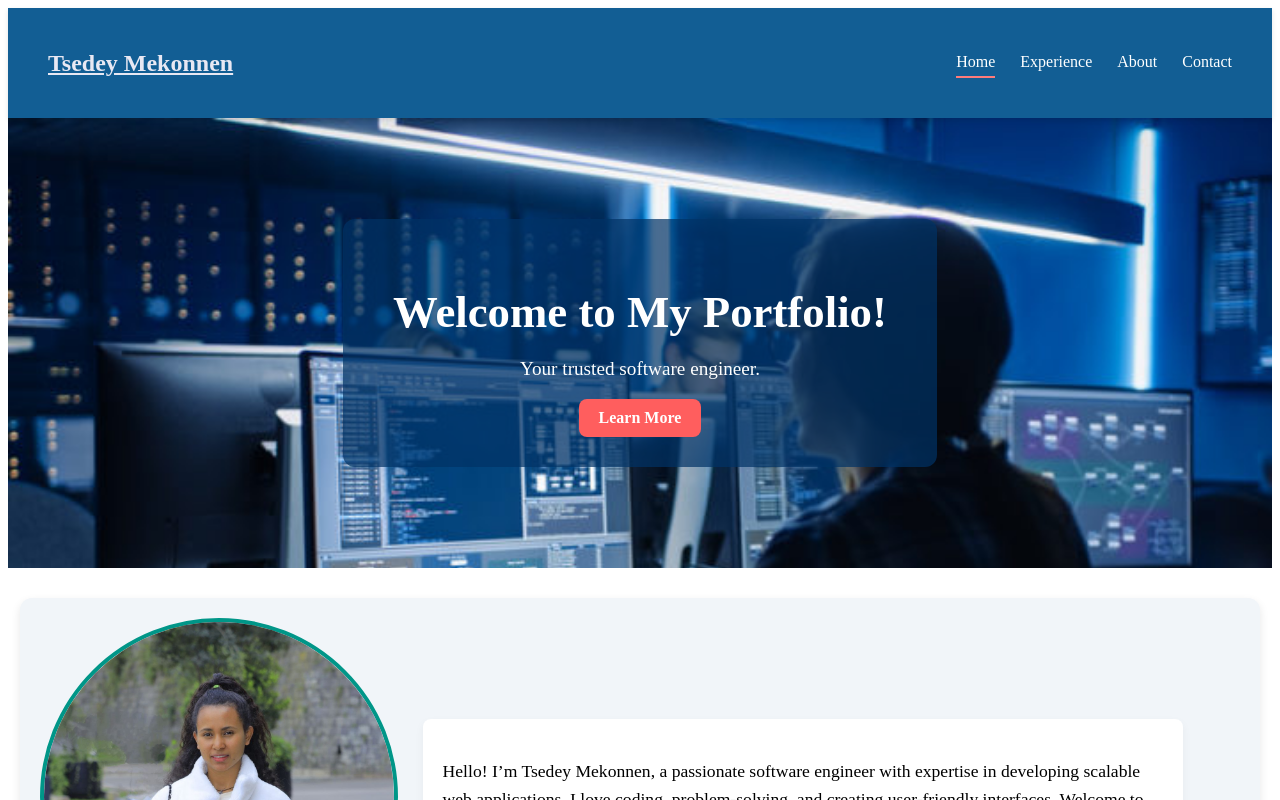
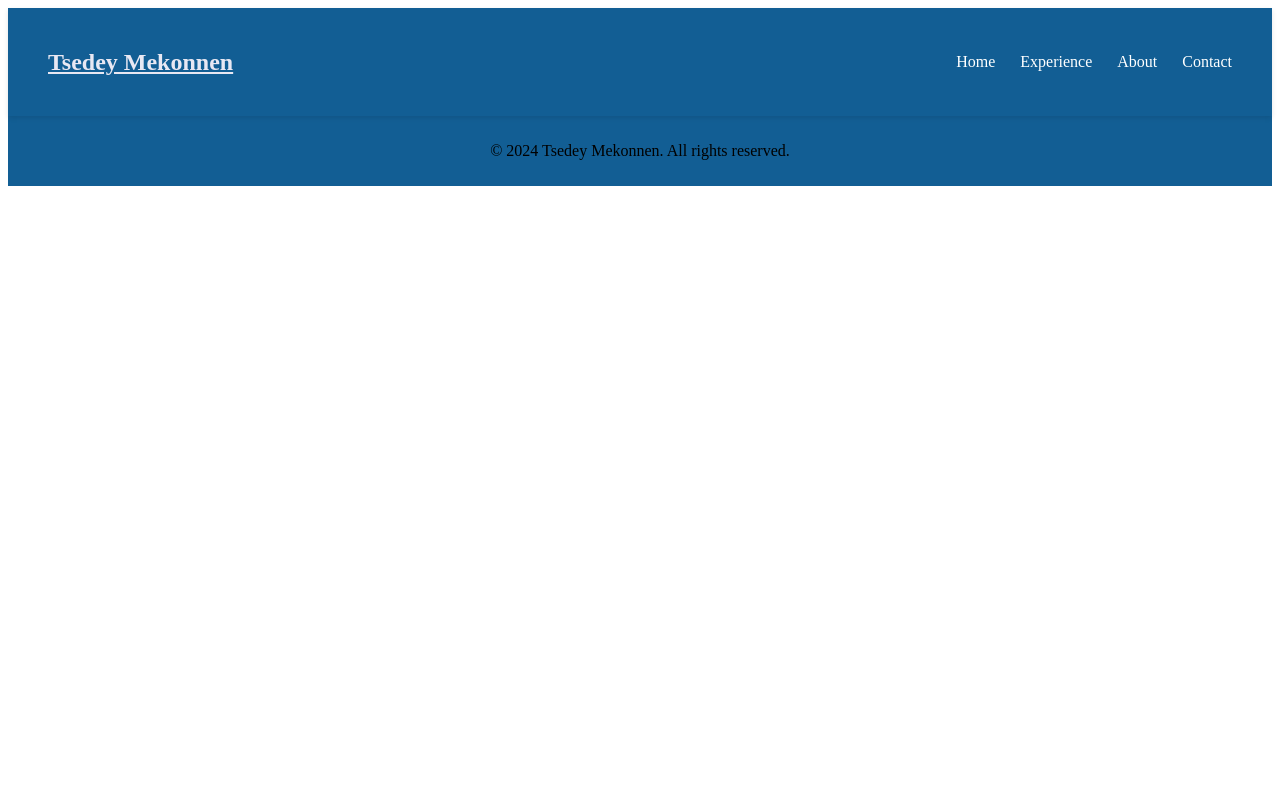
Before and after one commit to Tsedeymekonnen/tsedey, a Vue app: page / in a window 1280 px wide. Shown: the top 800 px of the page. Built offline with nearby package versions, Linux system fonts and the light colour scheme.

Commit message:
Initial commit

```diff
--- a/src/components/AppHeader.vue
+++ b/src/components/AppHeader.vue
@@ -8,7 +8,7 @@
       <span v-else>✖</span> <!-- Close icon when open -->
     </div>
     <nav class="nav-links" :class="{ 'mobile-view': isMenuOpen }">
-      <router-link to="/" exact-active-class="active-link">Home</router-link>
+      <router-link to="/tsedey" exact-active-class="active-link">Home</router-link>
       <router-link to="/experience" exact-active-class="active-link">Experience</router-link>
       <router-link to="/about" exact-active-class="active-link">About</router-link>
       <router-link to="/contact" exact-active-class="active-link">Contact</router-link>
--- a/src/router/index.js
+++ b/src/router/index.js
@@ -5,7 +5,7 @@ import AboutPage from '../views/AboutPage.vue';
 import ContactPage from '../views/ContactPage.vue';
 
 const routes = [
-  { path: '/', component: HomePage },
+  { path: '/tsedey', component: HomePage },
   { path: '/experience', component: ExperiencePage },
   { path: '/about', component: AboutPage },
   { path: '/contact', component: ContactPage },
```
